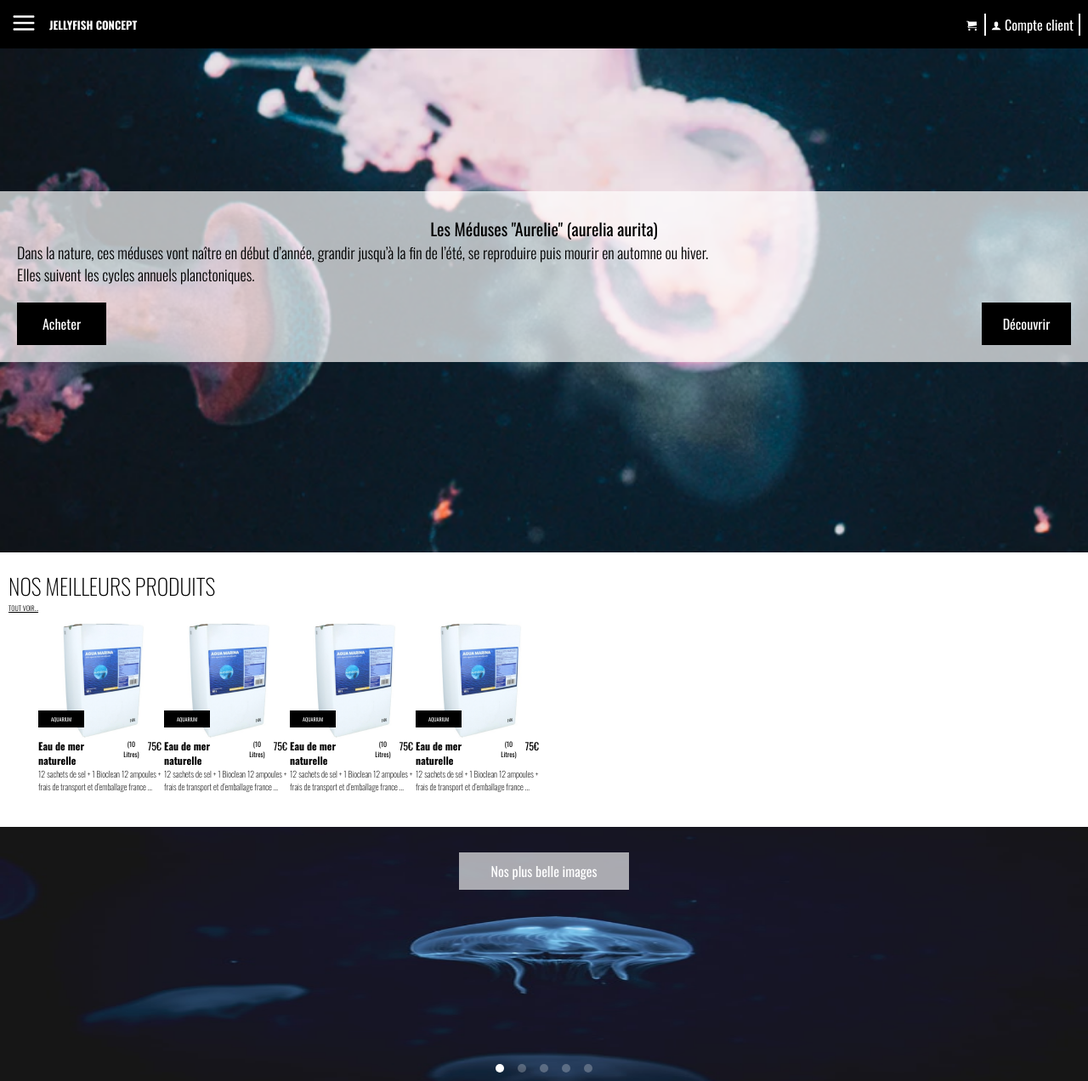
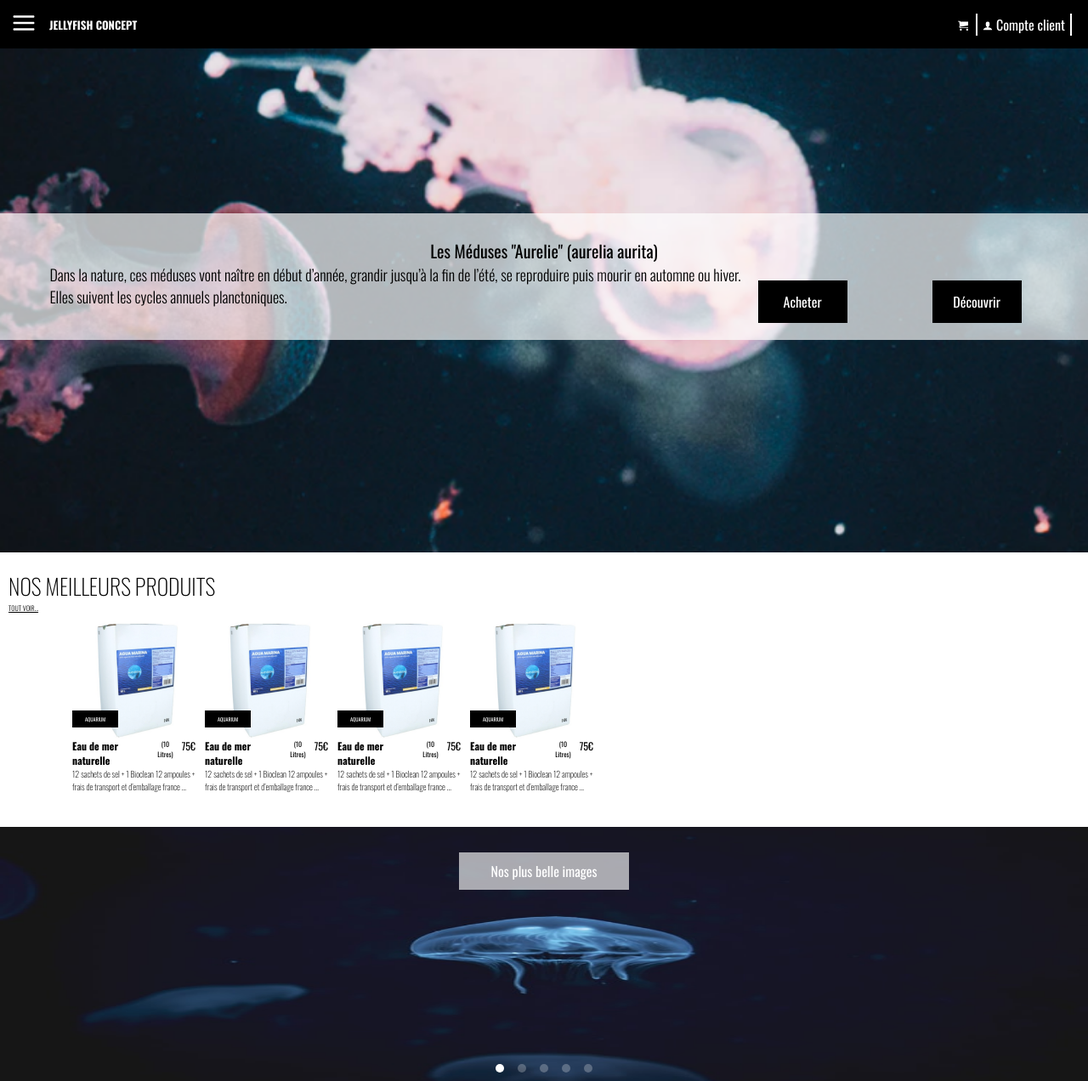
Before and after one commit to ivan-00/Integration_JELLYFICH, a PHP site: page / in a window 1280 px wide. Shown: the top 1272 px of the page at 85% size. Run offline with PHP 8.4, Linux system fonts and the light colour scheme; some libraries are stand-ins or nearby versions.

Commit message:
mediaquieries x-saml et smal

```diff
--- a/style.css
+++ b/style.css
@@ -199,7 +199,6 @@ a:hover {
   position: relative;
   display: flex;
   height: 140px;
-  /* width: 100%; */
 }
 /* le cadre des articles */
 .img-article {
@@ -486,3 +485,31 @@ form input:last-child {
   font-size: 9px;
   margin-left: 6pxs;
 }
+/* MEDIA QUIERIES */
+@media screen and (min-width: 375px) {
+  /* Nav */
+  .bloc_panier_compte {
+    margin-right: 10px;
+  }
+  .section_1_article p {
+    text-align: justify;
+  }
+  .section_1_article_group_butn {
+    padding: 0 20px;
+    max-width: 350px;
+  }
+  .bloc_article {
+    padding: 0 20px;
+  }
+}
+@media screen and (min-width: 507px) {
+  .section_1_article {
+    justify-content: center;
+  }
+  .bloc_article {
+    padding: 0 40px;
+  }
+  .bloc_article article {
+    margin-right: 8px;
+  }
+}
```
